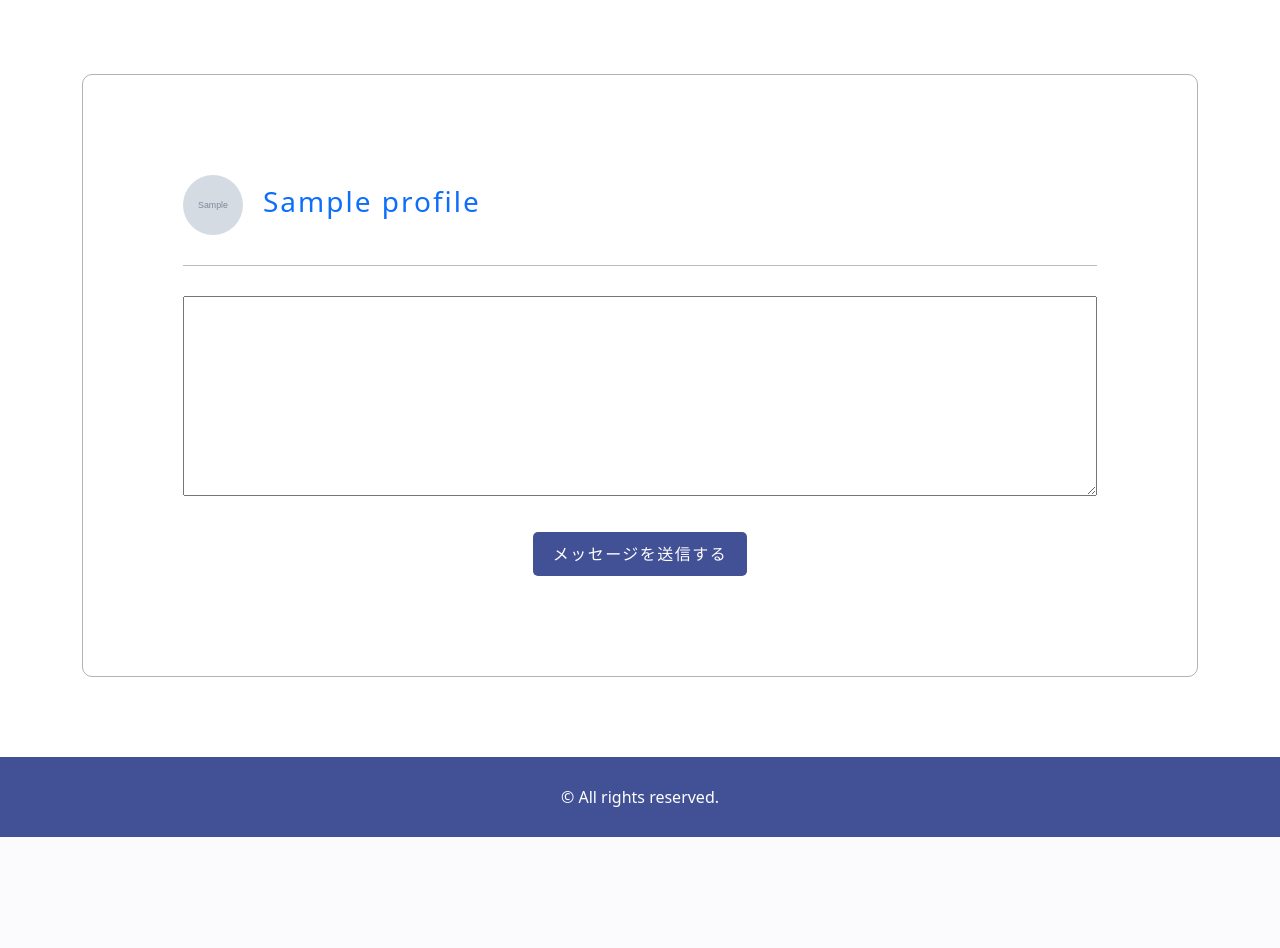
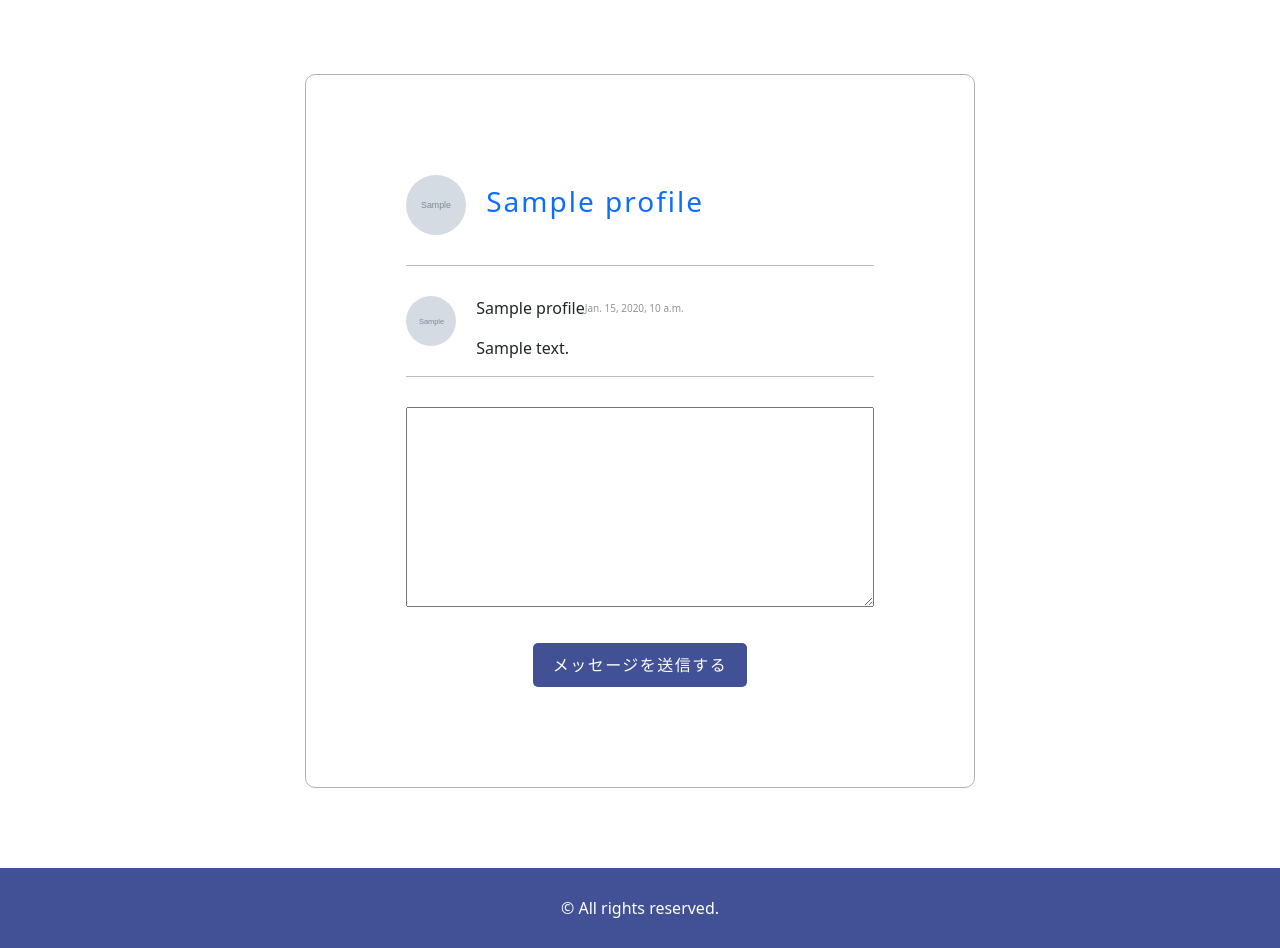
Before and after one commit to tk-art/my-first-blog, a Django app: page /want/1 in a window 1280 px wide. Shown: the part 141-1089 px from the top of the page. Before the commit the page ends 978 px from the top, so only its background shows below. Run offline with Django 4.2, Linux system fonts and the light colour scheme; tables that the repository leaves empty hold one stand-in row (values such as "Sample post"); grey boxes marked "Sample" are stand-in pictures; data that the repository does not hold is empty.

Commit message:
I mainly wrote the processing on the front side after sending a message.

```diff
--- a/app/models.py
+++ b/app/models.py
@@ -46,5 +46,6 @@ class Profile(models.Model):
 class Messa(models.Model):
     sender = models.ForeignKey(CustomUser, related_name='sender', on_delete=models.CASCADE)
     receiver = models.ForeignKey(CustomUser, related_name='receiver', on_delete=models.CASCADE)
+    item = models.ForeignKey(Item, on_delete=models.CASCADE)
     content = models.TextField()
     timestamp = models.DateTimeField(auto_now_add=True)
--- a/app/templates/want.html
+++ b/app/templates/want.html
@@ -2,6 +2,7 @@
 {% block title %}want{{ item.id }}{% endblock %}
 {% block content %}
 <div class="container">
+  <div class="messa-container">
     <div class="message-field">
       <div class="profile-detail">
         <a href="/profile/{{ user.user_id }}" class="message-link">
@@ -11,7 +12,23 @@
       </div>
       <div class="kugiri"></div>
 
-    {{ message }}
+      <div id="message-container">
+        {% for message in messages %}
+        <div class="profile-detail">
+          <a href="/profile/{{ sender.user_id }}" class="message-link">
+            <img src="{{ sender.image.url }}" alt="{{ sender.name }}" class="messa-image-size">
+          </a>
+          <div class="message-info">
+            <div class="message-header">
+              <p class="sender-name">{{ sender.name }}</p>
+              <p class="message-timestamp">{{ message.timestamp }}</p>
+            </div>
+            <p class="message-content">{{ message.content }}</p>
+          </div>
+        </div>
+        <div class="kugiri"></div>
+        {% endfor %}
+      </div>
 
       <form id="message-form">
         {% csrf_token %}
@@ -20,6 +37,7 @@
       </form>
     </div>
   </div>
+</div>
 
 <script>
   var itemid = '{{ item.id }}';
--- a/app/views.py
+++ b/app/views.py
@@ -3,8 +3,7 @@ from django.shortcuts import render, redirect
 from .forms import SignupForm, ItemForm, CommentForm, ProfileForm, MessaForm
 from django.contrib.auth.hashers import make_password
 from django.contrib.auth.decorators import login_required
-#from django.views.decorators.http import require_POST
-from .models import CustomUser, Item, Like, Comment, Notification, Profile
+from .models import CustomUser, Item, Like, Comment, Notification, Profile, Messa
 from django.shortcuts import get_object_or_404
 from django.http import JsonResponse
 from django.core.paginator import Paginator
@@ -233,9 +232,15 @@ def search_category(request):
 def want(request, item_id):
     item =  get_object_or_404(Item, pk=item_id)
     user = item.user.profile
+    messages = Messa.objects.filter(item=item_id)
+    sender = None
+    for message in messages:
+        sender = message.sender.profile
     context = {
         'item' : item,
-        'user' : user
+        'user' : user,
+        'messages' : messages,
+        'sender' : sender
     }
     return render(request, 'want.html', context)
 
@@ -247,12 +252,15 @@ def message(request, item_id):
         form = MessaForm(request.POST)
         if form.is_valid():
             message = form.cleaned_data['content']
-            message = Messa.objects.create(sender=user, receiver=item.user, content=content)
+            message = Messa.objects.create(sender=user, receiver=item.user, item=item, content=message)
+            sender = None
             message_data = {
                 'message': message.content,
-                'user' : user.username
+                'user' : user.profile.name,
+                'image' : user.profile.image.url,
+                'sender' : message.sender_id
             }
-            return JsonResponse({'success': True, 'comment': comment_data})
+            return JsonResponse({'success': True, 'message': message_data})
         else:
             return JsonResponse({'success': False, 'errors': form.errors})
     else:
--- a/static/css/style.css
+++ b/static/css/style.css
@@ -347,6 +347,14 @@ footer p {
   margin-right: 20px;
 }
 
+.messa-image-size {
+  width: 50px;
+  height: 50px;
+  border-radius: 50%;
+  object-fit: cover;
+  margin-right: 20px;
+}
+
 .message-link {
   display: flex;
   text-decoration: none;
@@ -378,3 +386,25 @@ footer p {
 .message-btn:hover {
   background-color: rgb(106, 127, 223);
 }
+
+.messa-container {
+  width: 60%;
+  height: auto;
+  margin: auto;
+}
+
+.message-info {
+  display: flex;
+  flex-direction: column;
+}
+
+.message-header {
+  display: flex;
+  align-items: center;
+  justify-content: space-between;
+}
+
+.message-timestamp {
+  font-size: 10px;
+  color:rgb(146, 147, 152);
+}
--- a/static/js/main.js
+++ b/static/js/main.js
@@ -62,7 +62,7 @@ $(document).ready(function() {
                   var commentUser = response.comment.user;
                   var commentText = response.comment.text;
                   var commentUserElement = $('<p>').text(commentUser);
-                  var commentTextElement = $('<p>').text(commentText).addClass('comment-text');
+                  var commentTextElement = $('<p>').text(commentText);
                   $('#comment-container').append(commentUserElement);
                   $('#comment-container').append(commentTextElement);
                   form.find('#text').val('');
@@ -109,16 +109,39 @@ $(document).ready(function() {
   $("#message-form").submit(function(event) {
       event.preventDefault();
 
-      var form = $(this).serialize();
-      console.log(form);
+      var form = $(this);
 
       $.ajax({
           type: "POST",
           url: "/message/" + itemid + "/",
-          data: form,
+          data: form.serialize(),
           dataType: "json",
           success: function(response) {
-              console.log(response);
+            var imageElement = $('<img>').attr({
+              src: response.message.image,
+              alt: response.message.user,
+              class: "messa-image-size"
+            });
+            var messageUser = response.message.user;
+            var messageText = response.message.message;
+            var messageUserElement = $('<p>').text(messageUser);
+            var messageTextElement = $('<p>').text(messageText);
+
+            var messageLinkElement = $('<a>').attr({
+              href: "/profile/" + response.message.sender,
+              class: "message-link"
+            }).append(imageElement);
+
+            var messageInfoElement = $('<div>').addClass("message-info")
+                .append(messageUserElement)
+                .append(messageTextElement);
+
+            var profileDetailElement = $('<div>').addClass("profile-detail")
+                .append(messageLinkElement)
+                .append(messageInfoElement);
+
+            $('#message-container').append(profileDetailElement);
+            form.find('#content').val('');
           },
           error: function(error) {
             console.log(error);
```
Also changed, not shown: app/migrations/0021_messa_item.py (added). Lines whose indentation alone changed are shown as unchanged.
